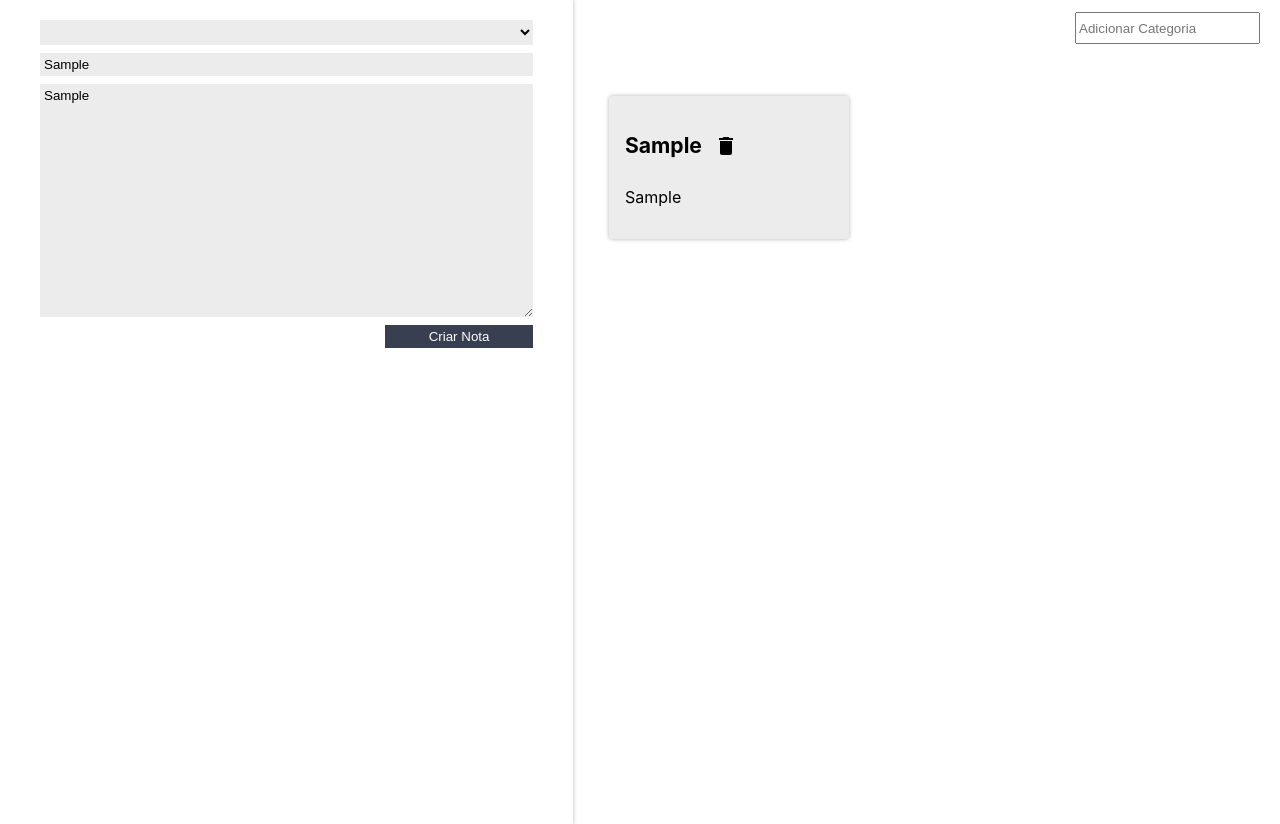
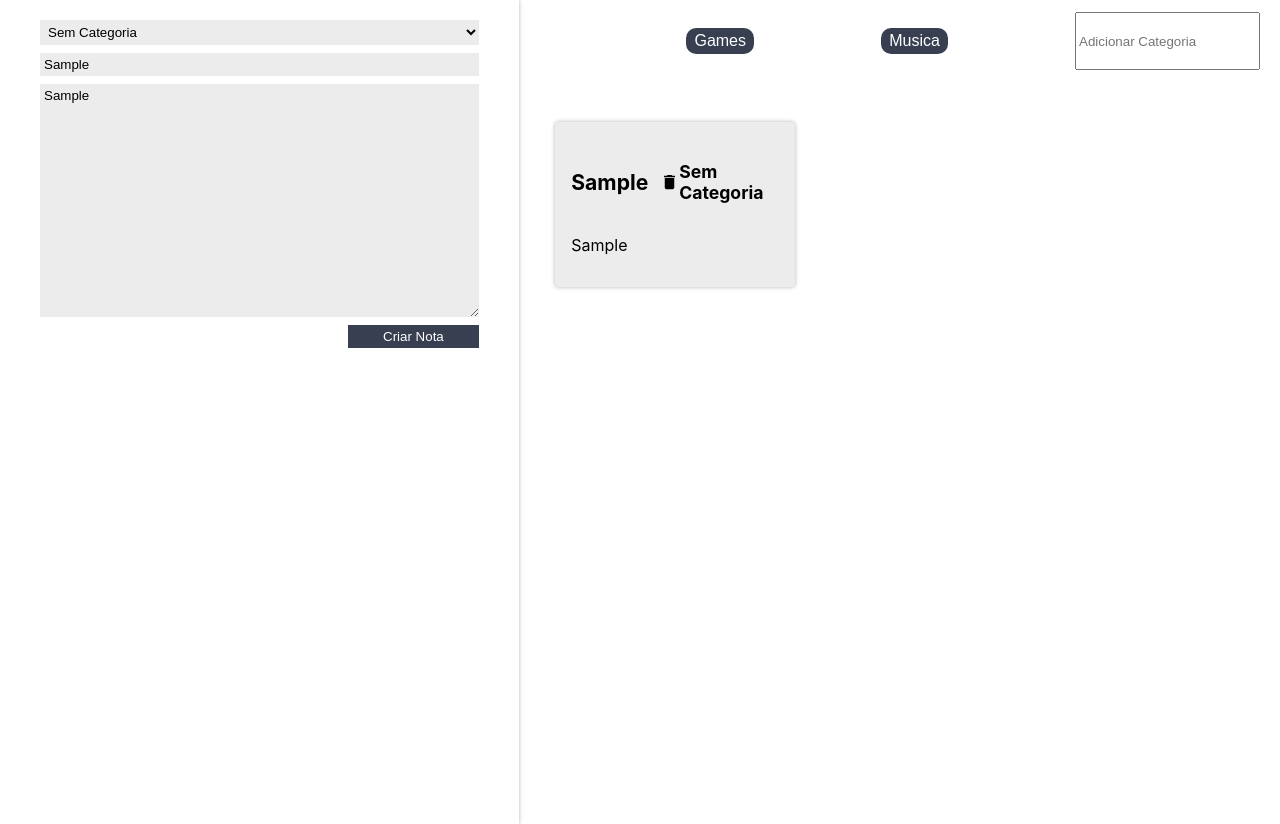
Before and after one commit to mateus-azevedo/learning-react-js, a React (Create React App) app in the folder react_ciclo_componente/: page / in a window 1280 px wide. Both pictures are taken after typing "Sample", "Sample" into the empty fields and a click on the button "Criar Nota". Built offline with nearby package versions, Linux system fonts and the light colour scheme.

Commit message:
adicionando categorias aos cards

```diff
--- a/react_ciclo_componente/src/App.jsx
+++ b/react_ciclo_componente/src/App.jsx
@@ -10,12 +10,12 @@ export default class App extends Component {
     super();
     this.state = {
       notas: [],
-      categorias: [],
+      categorias: ["Games", "Musica"],
     };
   }
 
-  createNote(titulo, texto) {
-    const newNote = { titulo, texto };
+  createNote(titulo, texto, categoria) {
+    const newNote = { titulo, texto, categoria };
     const newArrayOfNotes = [...this.state.notas, newNote];
     const newState = {
       notas: newArrayOfNotes,
@@ -51,6 +51,7 @@ export default class App extends Component {
           />
           <ListaDeNotas
             notas={this.state.notas}
+            categorias={this.state.categorias}
             apagarNota={this.deleteNote.bind(this)}
           />
         </main>
--- a/react_ciclo_componente/src/components/CardNota/CardNota.jsx
+++ b/react_ciclo_componente/src/components/CardNota/CardNota.jsx
@@ -14,6 +14,7 @@ export default class CardNota extends Component {
         <header className="card-nota_cabecalho">
           <h3 className="card-nota_titulo">{this.props.titulo}</h3>
           <DeleteSVG onClick={this.apagar.bind(this)} />
+          <h4>{this.props.categoria}</h4>
         </header>
         <p className="card-nota_texto">{this.props.texto}</p>
       </section>
--- a/react_ciclo_componente/src/components/FormularioCadastro/FormularioCadastro.jsx
+++ b/react_ciclo_componente/src/components/FormularioCadastro/FormularioCadastro.jsx
@@ -5,6 +5,8 @@ export default class FormularioCadastro extends Component {
   constructor(props) {
     super(props);
     this.titulo = "";
+    this.texto = "";
+    this.categoria = "Sem Categoria";
   }
 
   _handleChangeTitle(event) {
@@ -17,16 +19,26 @@ export default class FormularioCadastro extends Component {
     this.texto = event.target.value;
   }
 
+  _handleChangeCategory(event) {
+    event.stopPropagation();
+    this.categoria = event.target.value;
+  }
+
   _createNote(event) {
     event.preventDefault();
     event.stopPropagation();
-    this.props.createNote(this.titulo, this.texto);
+    this.props.createNote(this.titulo, this.texto, this.categoria);
   }
 
   render() {
     return (
       <form className="form-cadastro" onSubmit={this._createNote.bind(this)}>
-        <select className="form-cadastro_input" id="">
+        <select
+          onChange={this._handleChangeCategory.bind(this)}
+          className="form-cadastro_input"
+        >
+          <option>Sem Categoria</option>
+
           {this.props.categorias.map((categoria, index) => {
             return <option key={index}>{categoria}</option>;
           })}
--- a/react_ciclo_componente/src/components/ListaDeNotas/ListaDeNotas.jsx
+++ b/react_ciclo_componente/src/components/ListaDeNotas/ListaDeNotas.jsx
@@ -14,6 +14,7 @@ export default class ListaDeNotas extends Component {
                 titulo={nota.titulo}
                 texto={nota.texto}
                 apagarNota={this.props.apagarNota}
+                categoria={nota.categoria}
               />
             </li>
           );
```
